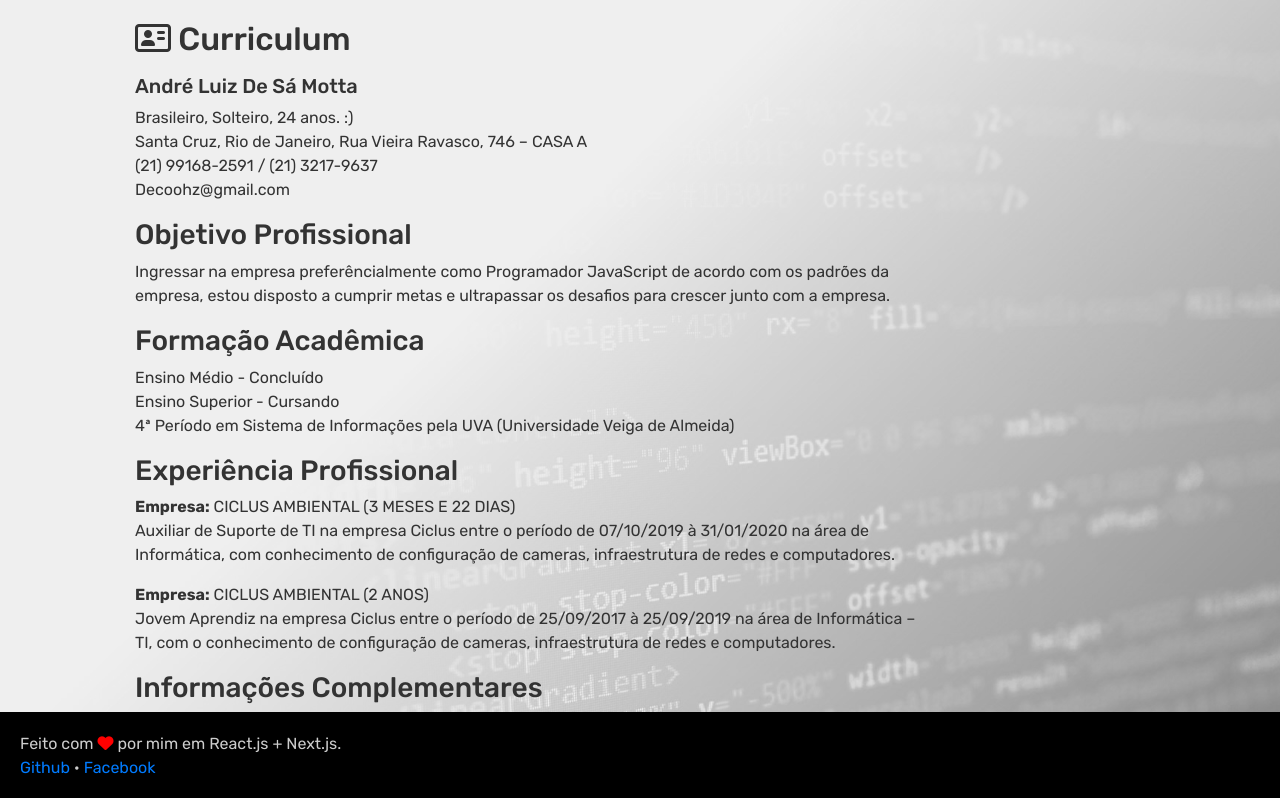
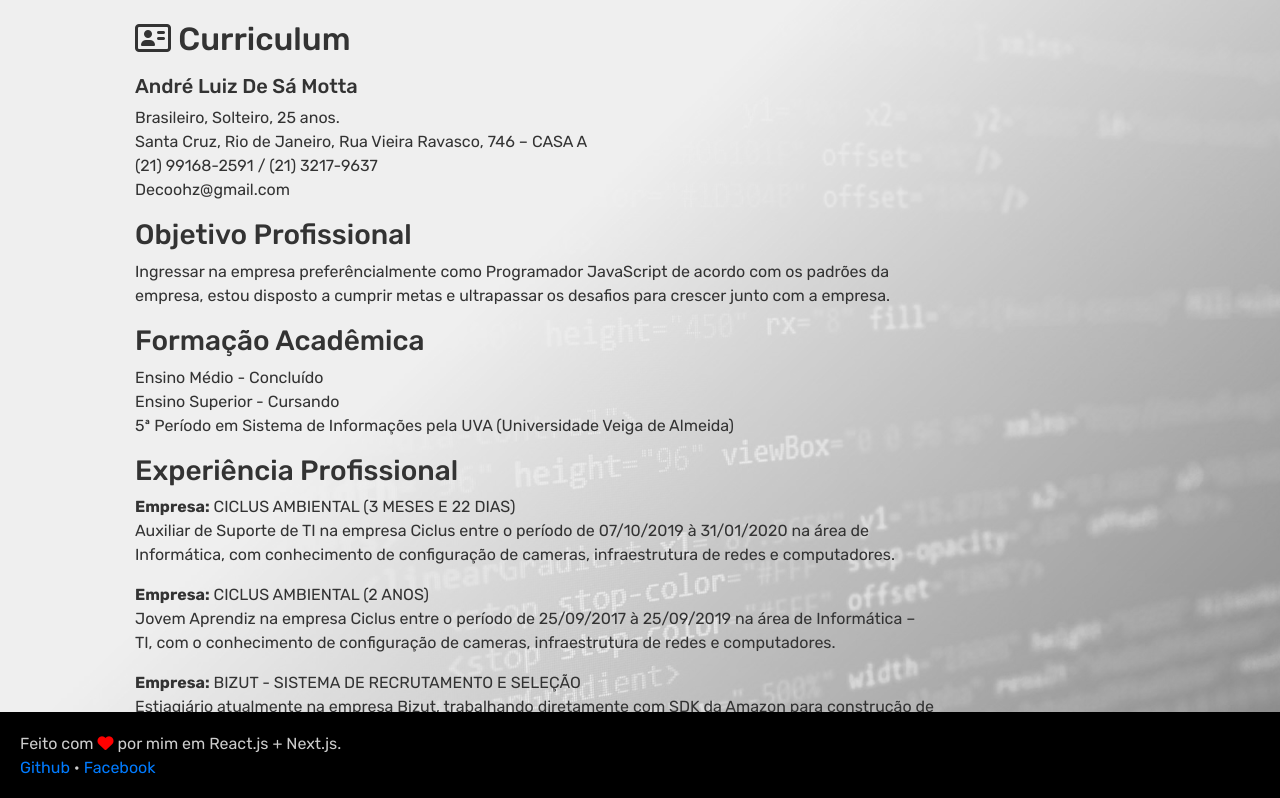
Before and after one commit to Decooh/decooh-net, a Next.js app: page /curriculum in a window 1280 px wide. Shown: the top 798 px of the page. Built offline with nearby package versions, Linux system fonts and the light colour scheme.

Commit message:
Atualizando algumas informações no curriculo :)

```diff
--- a/pages/curriculum.js
+++ b/pages/curriculum.js
@@ -13,7 +13,7 @@ function Curriculum() {
                 <p></p>
                 <h5>André Luiz De Sá Motta</h5>
                 <p>
-                    Brasileiro, Solteiro, 24 anos. :)<br/>
+                    Brasileiro, Solteiro, 25 anos.<br/>
                     Santa Cruz, Rio de Janeiro, Rua Vieira Ravasco, 746 – CASA A <br/>
                     (21) 99168-2591 / (21) 3217-9637 <br/>
                     Decoohz@gmail.com
@@ -27,7 +27,7 @@ function Curriculum() {
                 <p>
                     Ensino Médio - Concluído<br/>
                     Ensino Superior - Cursando<br/>
-                    4ª Período em Sistema de Informações pela UVA (Universidade Veiga de Almeida)
+                    5ª Período em Sistema de Informações pela UVA (Universidade Veiga de Almeida)
                 </p>
 
                 <h3>Experiência Profissional</h3>
@@ -39,19 +39,25 @@ function Curriculum() {
                     <strong>Empresa:</strong> CICLUS AMBIENTAL (2 ANOS)<br/>
                     Jovem Aprendiz na empresa Ciclus entre o período de 25/09/2017 à 25/09/2019 na área de Informática – TI, com o conhecimento de configuração de cameras, infraestrutura de redes e computadores.
                 </p>
+                <p>
+                    <strong>Empresa:</strong> BIZUT - SISTEMA DE RECRUTAMENTO E SELEÇÃO<br/>
+                    Estiagiário atualmente na empresa Bizut, trabalhando diretamente com SDK da Amazon para construção de um novo produto na empresa, utilizando ReactJS + Typescript para construção da interface de usuário (UI/UX) e LaravelPHP 8 na construção de API com MySQL (Banco de dados).
+                </p>
 
                 <h3>Informações Complementares</h3>
 
                 <p>
-                    Conhecimento no back-end com NodeJS, Express, EJS, PHP 7 OO, PDO, PHP WebSocket (Ratchet) e básicos com frameworks como LaravelPHP, CakePHP, Slim Framework;<br/>
+                    Conhecimento no back-end com NodeJS, Express, Socket.io, EJS, PHP 7 OO, PDO, PHP WebSocket (Ratchet) e básicos com frameworks como LaravelPHP, CakePHP, Slim Framework;<br/>
 
-                    Experiências sólidas com JavaScript ES5 ou 6, ReactJS, React Native, ReactJS + NextJS, jQuery, jQuery Ajax, CSS3 e HTML5;<br/>
+                    Experiências sólidas com JavaScript ES5 ou 6, ReactJS, React Native, ReactJS + NextJS, TypeScript, jQuery, jQuery Ajax, CSS3 e HTML5;<br/>
 
                     Configuração de máquinas e serviços no AWS (Amazon Web Services), EC2, Cloud9, dentre outros; <br/>
 
                     Experiências sólidas com MySQL e/ou MSSQL na modelagem de banco de dados, criação de tabelas, configurações de cada campo, varchar, int, date, timestamp, dentre outros, entrelaçamento de dados entre tabelas e configurações/permissões de níveis de usuários para acesso ao banco;<br/>
 
                     Conhecimentos e experiência sólida com servidores Linux; desde a Instalações de Softwares OpenSource como PHP-FPM, PHP 7, Nginx, Apache;<br/>
+
+                    Conhecimento de comandos essenciais em GIT. GitHub, BitBucket;<br/>
 
                     Ferramenta de conversão de vídeo integrada ao servidor Linux utilizando FFMPEG (linhas de comando para conversão de vídeos e cortes);<br/>
 
@@ -71,9 +77,9 @@ function Curriculum() {
                 </p>
 
                 <p>
-                Desenvolvimento WEB – HTML5/CSS3<br/>
-                Concluído: 17/11/2016<br/>
-                Instituição: SoloLearn<br/>
+                    Desenvolvimento WEB – HTML5/CSS3<br/>
+                    Concluído: 17/11/2016<br/>
+                    Instituição: SoloLearn<br/>
                 </p>
 
                 <p>
--- a/pages/index.js
+++ b/pages/index.js
@@ -17,8 +17,7 @@ function Home() {
                     </p>
                 </div>
                 <p style={{clear: 'both'}}>
-                    Atualmente desenvolvendo em Node JS + Express e React JS + Next JS, estou aprimorando conhecimentos em React Native e
-                    nas horas vagas arrumando algumas coisas em PHP.
+                    Atualmente desenvolvendo em Node JS + Express e React JS + Next JS + Typescript, estou aprimorando conhecimentos em React Native e nas horas vagas arrumando algumas coisas em PHP.
                 </p>
 
             </main>
```
